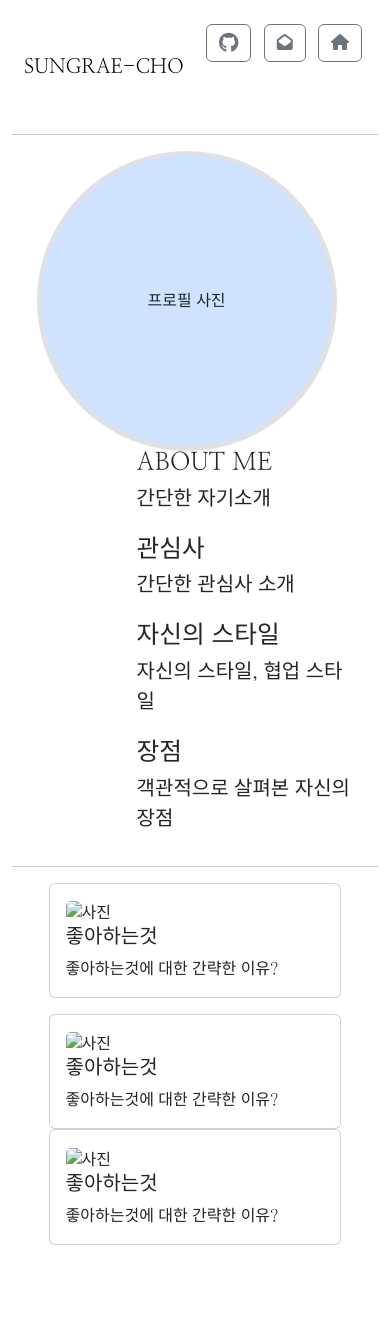
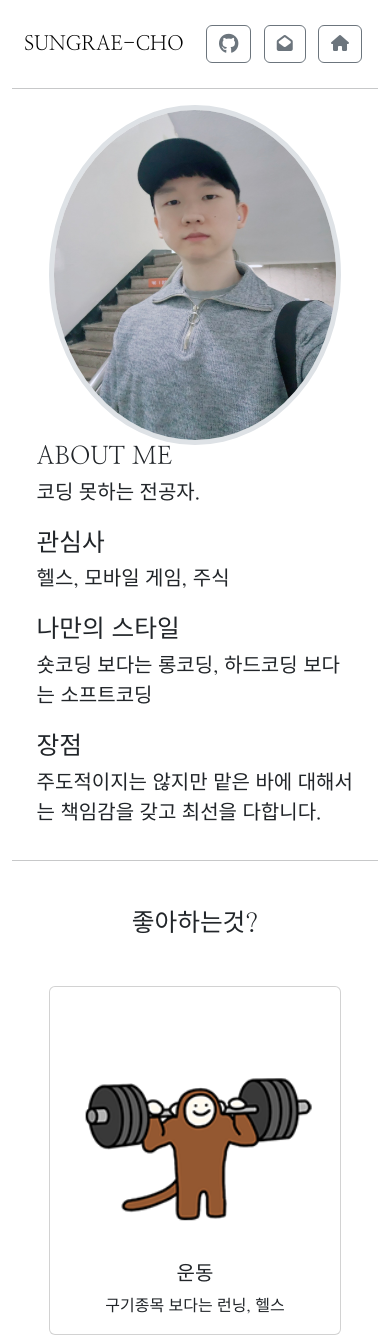
Before and after one commit to KJG04/nbc-team5, a website built with Vite: page src/sungraeInfo.html in a window 390 px wide. Shown: the top 1338 px of the page. Before the commit the page ends 1245 px from the top, so only its background shows below. Built offline with nearby package versions, Linux system fonts and the light colour scheme.

Commit message:
sungraeinfo 작성, 메인페이지 연결

```diff
--- a/src/sungraeInfo.html
+++ b/src/sungraeInfo.html
@@ -1,19 +1,13 @@
 <!DOCTYPE html>
 <html lang="en">
+
 <head>
   <meta charset="UTF-8" />
   <meta name="viewport" content="width=device-width, initial-scale=1.0" />
   <title>Document</title>
-    <link
-      href="https://cdn.jsdelivr.net/npm/bootstrap@5.3.3/dist/css/bootstrap.min.css"
-      rel="stylesheet"
-      integrity="sha384-QWTKZyjpPEjISv5WaRU9OFeRpok6YctnYmDr5pNlyT2bRjXh0JMhjY6hW+ALEwIH"
-      crossorigin="anonymous"
-    />
-    <script
-      src="https://kit.fontawesome.com/98afb18bf2.js"
-      crossorigin="anonymous"
-    ></script>
+  <link href="https://cdn.jsdelivr.net/npm/bootstrap@5.3.3/dist/css/bootstrap.min.css" rel="stylesheet"
+    integrity="sha384-QWTKZyjpPEjISv5WaRU9OFeRpok6YctnYmDr5pNlyT2bRjXh0JMhjY6hW+ALEwIH" crossorigin="anonymous" />
+  <script src="https://kit.fontawesome.com/98afb18bf2.js" crossorigin="anonymous"></script>
   <style>
     @import url('https://fonts.googleapis.com/css2?family=Nanum+Myeongjo&display=swap');
 
@@ -24,8 +18,8 @@
     }
 
     .profile {
-        width: 300px;
-        height: 300px;
+      width: 340px;
+      height: 340px;
       display: flex;
       justify-content: center;
       align-items: center;
@@ -47,7 +41,7 @@
     }
 
     .aboutme {
-        padding-left: 100px;
+      padding-left: 0px;
       padding-right: 0px;
     }
   </style>
@@ -65,40 +59,23 @@
 
   <div class="container-fluid mt-3">
     <!--header-->
-      <nav
-        class="navbar navbar-expand-lg bg-secondary-tertiary text-uppercase"
-        id="mainNav"
-      >
+    <nav class="navbar navbar-expand-lg bg-secondary-tertiary text-uppercase" id="mainNav">
       <div class="container">
         <a class="navbar-brand" href="#">Sungrae-Cho</a>
         <div class="collapse navbar-collapse">
           <ul class="navbar-nav ml-auto">
             <li class="nav-item mx-0 mx-lg-1">
-                <a class="nav-link py-3 px-0 px-lg-3 rounded" href="#about"
-                  >About</a
-                >
+              <a class="nav-link py-3 px-0 px-lg-3 rounded" href="https://purple95.tistory.com/">Tistory</a>
             </li>
           </ul>
         </div>
-          <div class="col-lg-5 mb-5 mb-lg-0 text-lg-end">
-            <a
-              class="btn btn-outline-secondary btn-social mx-1"
-              href="https://github.com/Sungrae-kogi"
-              target="_blank"
-              ><i class="fab fa-github fa-lg"></i
-            ></a>
-            <a
-              class="btn btn-outline-secondary btn-social mx-1"
-              href="whvkek@naver.com"
-              target="_blank"
-              ><i class="fa fa-envelope-open"></i
-            ></a>
-            <a
-              class="btn btn-outline-secondary btn-social mx-1"
-              href=""
-              target="_blank"
-              ><i class="fa fa-home"></i
-            ></a>
+        <div class="col-lg-5 text-end">
+          <a class="btn btn-outline-secondary btn-social mx-1" href="https://github.com/Sungrae-kogi" target="_blank"><i
+              class="fab fa-github fa-lg"></i></a>
+          <a class="btn btn-outline-secondary btn-social mx-1" href="mailto:m.bluth@example.com" target="_blank"><i
+              class="fa fa-envelope-open"></i></a>
+          <a class="btn btn-outline-secondary btn-social mx-1" href="/index.html" target="_self"><i
+              class="fa fa-home"></i></a>
         </div>
       </div>
     </nav>
@@ -106,65 +83,73 @@
     <!--main-->
     <hr class="featurette-divider" />
     <div class="maininfo row featurette">
-        <div
-          class="col-md-5 order-md-1 bg-primary-subtle border border-5 rounded-circle profile"
-        >
-          프로필 사진
+      <div class="col-md-5 d-flex justify-content-center">
+      <img src="img/sungrae/sungrae.jpg" class="img-fluid order-md-1 p-0 bg-primary-subtle border border-5 rounded-circle profile" alt="...">
       </div>
       <div class="col-md-7 order-md-2 aboutme">
         <h2 class="featurette-heading fw-normal lh-1">ABOUT ME</h2>
-          <p class="lead">간단한 자기소개</p>
+        <p class="lead">코딩 못하는 전공자.</p>
         <h2 class="featurette-heading fw-normal lh-1 pt-2">관심사</h2>
-          <p class="lead">간단한 관심사 소개</p>
-          <h2 class="featurette-heading fw-normal lh-1 pt-2">자신의 스타일</h2>
-          <p class="lead">자신의 스타일, 협업 스타일</p>
+        <p class="lead">헬스, 모바일 게임, 주식</p>
+        <h2 class="featurette-heading fw-normal lh-1 pt-2">나만의 스타일</h2>
+        <p class="lead">숏코딩 보다는 롱코딩, 하드코딩 보다는 소프트코딩</p>
         <h2 class="featurette-heading fw-normal lh-1 pt-2">장점</h2>
-          <p class="lead">객관적으로 살펴본 자신의 장점</p>
+        <p class="lead">주도적이지는 않지만 맡은 바에 대해서는 책임감을 갖고 최선을 다합니다.</p>
       </div>
     </div>
 
     <hr class="featurette-divider divider" />
-
+    <div class="h2 text-center my-5">좋아하는것?</div>
     <div class="like_list row">
       <div class="col-sm-4 mb-3 mb-sm-0">
         <div class="card">
-            <div class="card-body">
-              <img src="..." class="card-img-top" alt="사진" />
-              <h5 class="card-title">좋아하는것</h5>
-              <p class="card-text">좋아하는것에 대한 간략한 이유?</p>
+          <div class="card-body text-center">
+            <img src="img/sungrae/health.png" class="card-img-top" alt="사진" />
+            <h5 class="card-title">운동</h5>
+            <p class="card-text">구기종목 보다는 런닝, 헬스</p>
           </div>
         </div>
       </div>
       <div class="col-sm-4">
         <div class="card">
-            <div class="card-body">
-              <img src="..." class="card-img-top" alt="사진" />
-              <h5 class="card-title">좋아하는것</h5>
-              <p class="card-text">좋아하는것에 대한 간략한 이유?</p>
+          <div class="card-body text-center">
+            <img src="img/sungrae/mobilegame.png" class="card-img-top" alt="사진" />
+            <h5 class="card-title">모바일 게임</h5>
+            <p class="card-text">원신 UID??</p>
           </div>
         </div>
       </div>
       <div class="col-sm-4">
         <div class="card">
-            <div class="card-body">
-              <img src="..." class="card-img-top" alt="사진" />
-              <h5 class="card-title">좋아하는것</h5>
-              <p class="card-text">좋아하는것에 대한 간략한 이유?</p>
+          <div class="card-body text-center">
+            <img src="img/sungrae/cat.png" class="card-img-top" alt="사진" />
+            <h5 class="card-title">고양이</h5>
+            <p class="card-text">귀엽습니다, 사악한 이빨, 매끄러운 요 각선미.</p>
           </div>
         </div>
       </div>
     </div>
     <!--main end-->
     <!--footer-->
-
+    <footer>
+      <div class="copyright py-4 text-center text-black">
+        <div class="container">
+          <small>
+            Copyright &copy; Sungrae-Cho
+            <script>
+              document.write(new Date().getFullYear());
+            </script>
+          </small>
+        </div>
+      </div>
+    </footer>
     <!--footer end-->
   </div>
 
-    <script
-      src="https://cdn.jsdelivr.net/npm/bootstrap@5.3.3/dist/js/bootstrap.bundle.min.js"
+  <script src="https://cdn.jsdelivr.net/npm/bootstrap@5.3.3/dist/js/bootstrap.bundle.min.js"
     integrity="sha384-YvpcrYf0tY3lHB60NNkmXc5s9fDVZLESaAA55NDzOxhy9GkcIdslK1eN7N6jIeHz"
-      crossorigin="anonymous"
-    ></script>
+    crossorigin="anonymous"></script>
   <script src="sungraeInfo.js" type="module"></script>
 </body>
+
 </html>
```
Also changed, not shown: src/index.html (+9 -5 lines), src/img/sungrae/cat.png (added), src/img/sungrae/health.png (added), src/img/sungrae/mobilegame.png (added), src/img/sungrae/sungrae.jpg (added), src/img/sungrae/sungrae2.jpg (added). Lines whose indentation alone changed are shown as unchanged.
